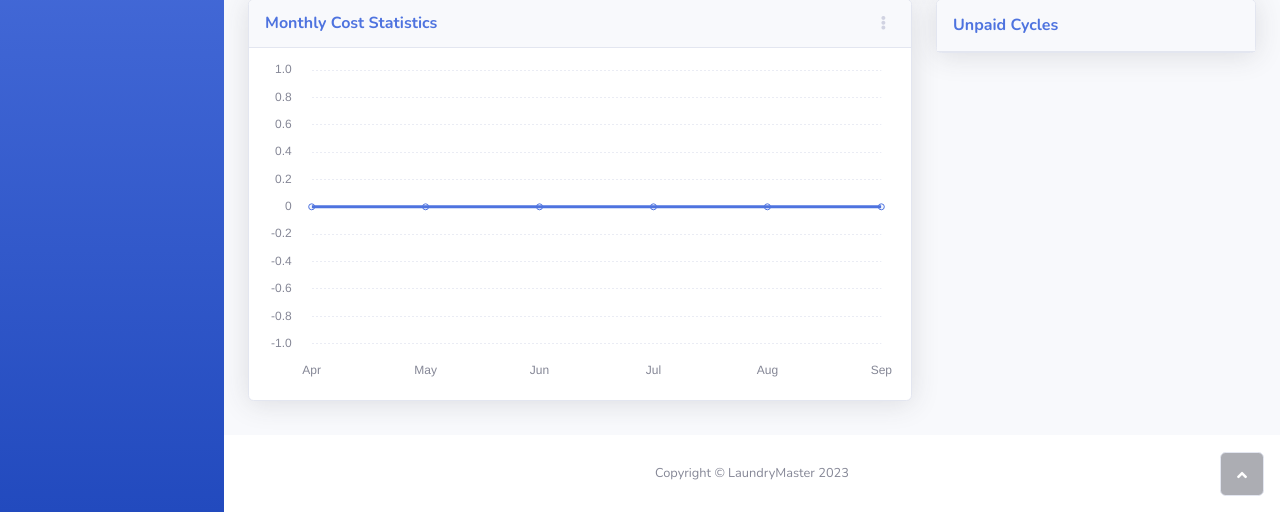
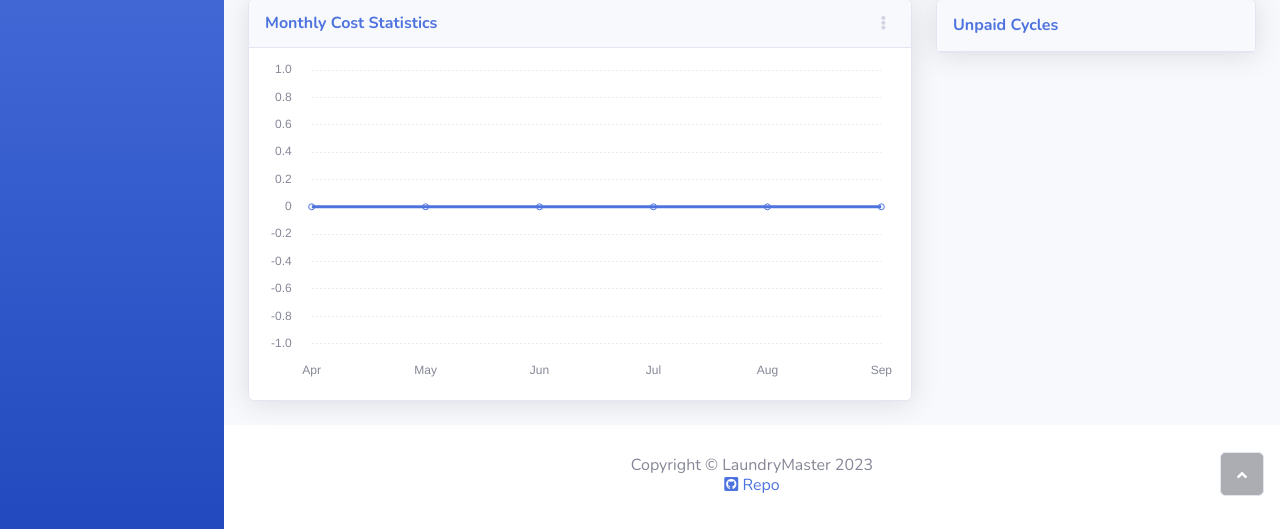
Before and after one commit to georgi-m-iliev/LaundryMaster, a Flask app: page / in a window 1280 px wide. Shown: the part 288-817 px from the top of the page. Run offline with Flask 3, Linux system fonts and the light colour scheme; the visitor is signed in with stand-in values (Sample User, id 1); data that the repository does not hold is empty; some libraries are stand-ins or nearby versions.

Commit message:
Update footer

```diff
--- a/app/templates/base.html
+++ b/app/templates/base.html
@@ -140,8 +140,11 @@
             {% block content %} {% endblock %}
         </div>
         <footer class="bg-white sticky-footer">
-            <div class="container my-auto">
-                <div class="text-center my-auto copyright"><span>Copyright © LaundryMaster 2023</span></div>
+            <div class="container my-auto text-center ">
+                <div class="my-auto copyright fs-6"><span>Copyright © LaundryMaster 2023</span></div>
+                <a class="mt-2 fs-6 link-underline link-underline-opacity-0" href="https://github.com/georgi-m-iliev/LaundryMaster" title="PR are appreciated!">
+                    <i class="fab fa-github-square fa-1x"></i> Repo
+                </a>
             </div>
         </footer>
     </div>
```
